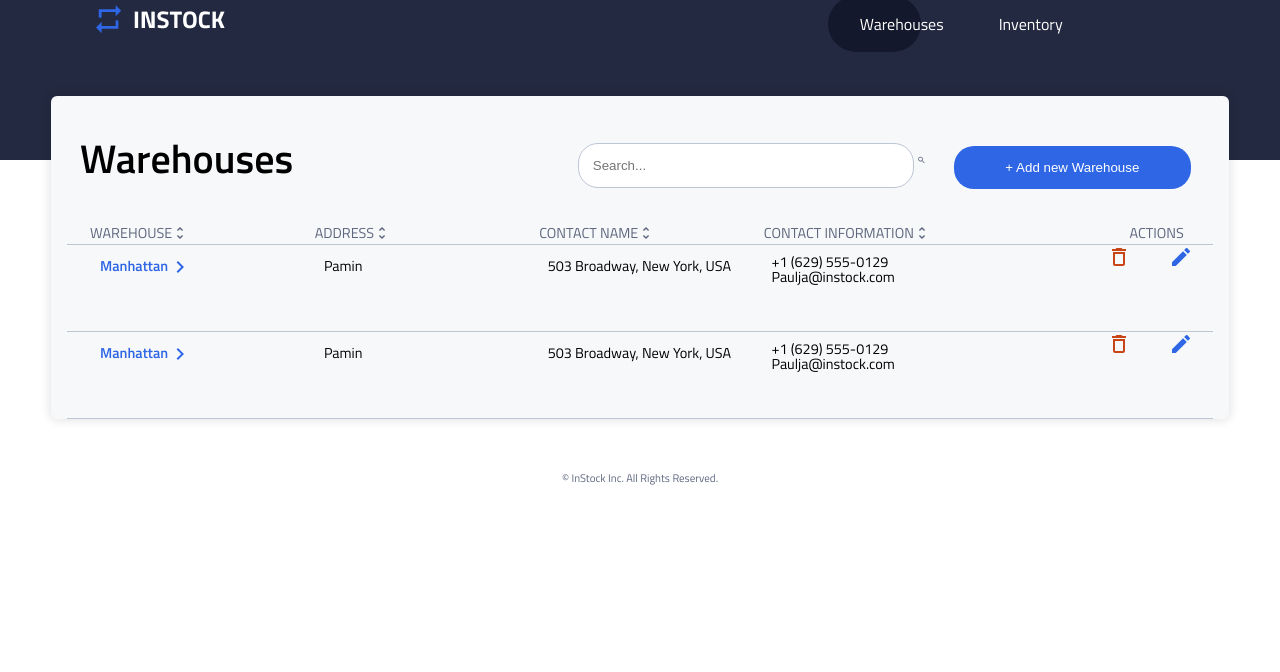
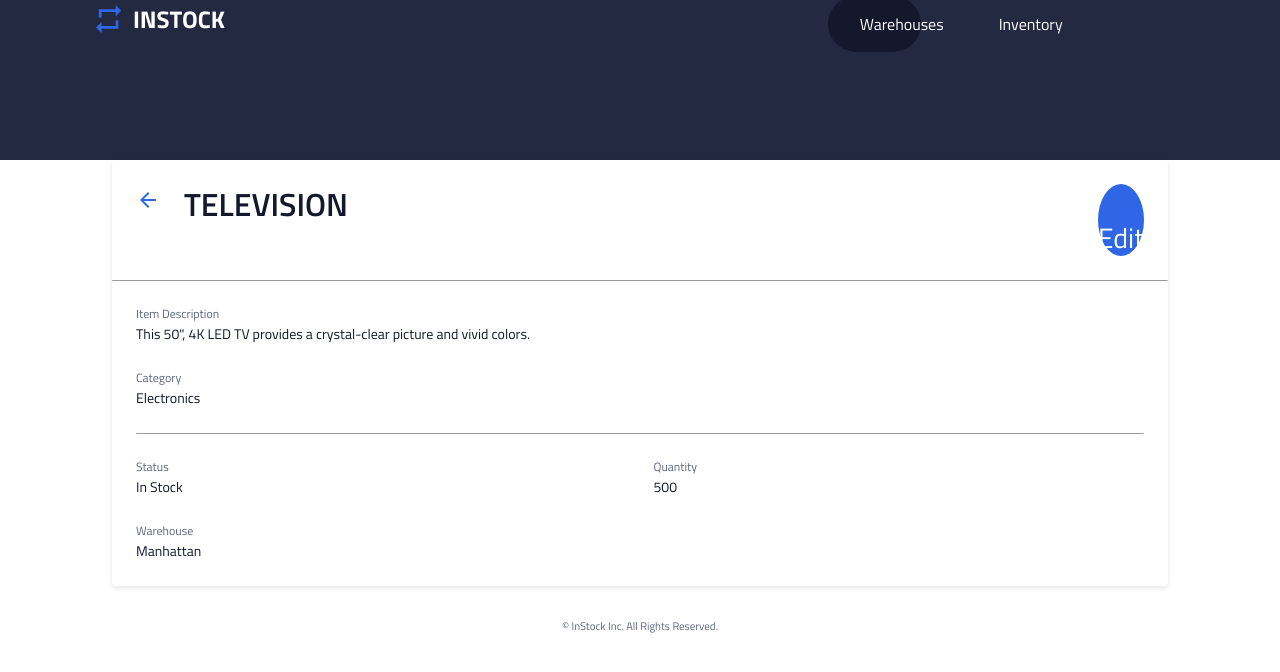
Before and after one commit to jaskaurbrar14/InStock, a React (Create React App) app: page /inventory-item in a window 1280 px wide. Shown: the top 672 px of the page. Built offline with nearby package versions, Linux system fonts and the light colour scheme.

Commit message:
create inventory item detail component, add teh jsx and scss for this component

```diff
--- a/src/App.js
+++ b/src/App.js
@@ -4,18 +4,18 @@ import Header from "./Components/Header/Header";
 import Footer from "./Components/Footer/Footer";
 import EditWarehouse from "./Components/Edit-warehouse/editWarehouse";
 import WarehouseList from "./Components/WarehouseList/WarehouseList";
-import WarehousesList from "./Components/WarehousesList/WarehousesList";
+import InventoryItemDetails from "./Components/InventoryItemDetails/InventoryItemDetails";
 
 function App() {
   return (
     <BrowserRouter>
       <Header />
-      <WarehouseList></WarehouseList>
+      {/* <WarehouseList></WarehouseList> */}
       <main className="main">
         <Routes>
-          <Route element={<EditWarehouse />} />
+          <Route path="/" element={<WarehouseList />} />
           <Route path="/edit-warehouse" element={<EditWarehouse />} />
-          <Route path="/" element={<WarehousesList />} />
+          <Route path="/inventory-item" element={<InventoryItemDetails />} />
         </Routes>
       </main>
       <Footer />
--- a/src/Components/InventoryItemDetails/InventoryItemDetails.js
+++ b/src/Components/InventoryItemDetails/InventoryItemDetails.js
@@ -1,52 +1,61 @@
-import React, { useEffect, useRef } from "react";
+import React from "react";
 import edit from "../../assets/Icons/edit-24px.svg";
 import backArrow from "../../assets/Icons/arrow_back-24px.svg";
-import ReactDom from "react-dom";
 import "./InventoryItemDetails.scss";
-
-import React from "react";
+import { Link } from "react-router-dom";
 
 function InventoryItemDetails() {
   return (
-    <section>
-      <div>
-        <button>
-          <img src={backArrow} alt="back arrow icon" />
-        </button>{" "}
-        <h1>TELEVISION</h1>
-        <button>
-          <img src={edit} alt="edit icon" />
-        </button>
+    <section className="Inventory">
+      <div className="Inventory__header">
+        <Link className="Inventory__header-backlink">
+          <img
+            className="Inventory__header-backlink-img"
+            src={backArrow}
+            alt="back arrow icon"
+          />
+        </Link>{" "}
+        <h1 className="Inventory__header-heading">TELEVISION</h1>
+        <Link className="Inventory__header-editlink">
+          <img
+            className="Inventory__header-editlink-img"
+            src={edit}
+            alt="edit icon"
+          />
+          <p className="Inventory__header-editlink-text">Edit</p>
+        </Link>
       </div>
-      <hr />
-      <article>
-        <div>
-          <p>Item description</p>
-          <p>
+      <hr className="Inventory__divider" />
+      <article className="Inventory__details">
+        <div className="Inventory__details-description">
+          <p className="Inventory__details-description-label">
+            Item description
+          </p>
+          <p className="Inventory__details-description-text">
             This 50", 4K LED TV provides a crystal-clear picture and vivid
             colors.
           </p>
         </div>
-        <div>
-          {" "}
-          <p>Category</p>
-          <p>Electronics</p>
+        <div className="Inventory__details-category">
+          <p className="Inventory__details-category-label">Category</p>
+          <p className="Inventory__details-category-text">Electronics</p>
         </div>
-        <div>
-          <div>
+        <hr className="Inventory__details-divider" />
+        <div className="Inventory__stock">
+          <div className="Inventory__stock-status">
             {" "}
-            <p>Status</p>
-            <p></p>
+            <p className="Inventory__stock-status-label">Status</p>
+            <p className="Inventory__stock-status-text">In Stock</p>
           </div>
-          <div>
+          <div className="Inventory__stock-quantity">
             {" "}
-            <p>Quantity</p>
-            <p>500</p>
+            <p className="Inventory__stock-quantity-label">Quantity</p>
+            <p className="Inventory__stock-quantity-text">500</p>
           </div>
-          <div>
+          <div className="Inventory__stock-warehouse">
             {" "}
-            <p>Warehouse</p>
-            <p>Manhattan</p>
+            <p className="Inventory__stock-warehouse-label">Warehouse</p>
+            <p className="Inventory__stock-warehouse-text">Manhattan</p>
           </div>
         </div>
       </article>
--- a/src/Components/InventoryItemDetails/InventoryItemDetails.scss
+++ b/src/Components/InventoryItemDetails/InventoryItemDetails.scss
@@ -10,3 +10,182 @@
   padding: 0;
   box-sizing: border-box;
 }
+.Inventory {
+  margin: 0 1rem;
+  border-radius: 0.25rem;
+  background-color: $primary-white;
+  box-shadow: 0 2px 5px 0 rgba(19, 24, 44, 0.1);
+  @include mobile-header;
+  color: $primary-black;
+  display: flex;
+  flex-direction: column;
+  @include tablet-and-desktop {
+    margin: 0 2rem;
+  }
+  @include desktop {
+    margin: 0 7rem;
+  }
+  &__header {
+    display: flex;
+    gap: 1rem;
+    padding: 1.5rem;
+    &-backlink {
+      &-img {
+      }
+    }
+    &-heading {
+      @include mobile-header;
+      font-weight: $text-demi;
+      margin-left: 0.5rem;
+      @include tablet-and-desktop {
+        @include tabdesk-header;
+      }
+    }
+    &-editlink {
+      display: flex;
+      background-color: $primary-indigo;
+      margin-left: auto;
+      display: block;
+      border-radius: 50%;
+      &-img {
+        fill: $primary-white;
+      }
+      &-text {
+        color: $primary-white;
+
+        display: none;
+        @include tablet-and-desktop {
+          display: block;
+        }
+      }
+    }
+  }
+  &__divider {
+    border-bottom: 1px solid $secondary-cloud;
+    @include tablet-and-desktop {
+      border-left: 1px solid $secondary-cloud;
+      border-bottom: none;
+      text-align: center;
+    }
+  }
+  &__details {
+    padding: 1.5rem;
+    display: flex;
+    flex-direction: column;
+    gap: 1.5rem;
+    &-description {
+      &-label {
+        @include mobile-table-header;
+        color: $secondary-slate;
+        text-transform: capitalize;
+        @include desktop {
+          @include tabdesk-table-header;
+        }
+      }
+
+      &-text {
+        @include mobile-p2-body-medium;
+        color: $primary-black;
+        @include desktop {
+          @include tabdesk-p2-body-medium;
+        }
+      }
+    }
+    &-category {
+      &-label {
+        @include mobile-table-header;
+        color: $secondary-slate;
+        text-transform: capitalize;
+        @include desktop {
+          @include tabdesk-table-header;
+        }
+      }
+
+      &-text {
+        @include mobile-p2-body-medium;
+        color: $primary-black;
+        @include desktop {
+          @include tabdesk-p2-body-medium;
+        }
+      }
+    }
+    &-divider {
+      display: none;
+      border-bottom: 1px solid $secondary-cloud;
+      @include tablet-and-desktop {
+        display: block;
+
+        border-left: 1px solid $secondary-cloud;
+        border-bottom: none;
+        text-align: center;
+      }
+    }
+  }
+
+  &__stock {
+    display: flex;
+    gap: 1.5rem;
+    flex-wrap: wrap;
+    &-status {
+      flex-grow: 1;
+      min-width: 0;
+      &-label {
+        @include mobile-table-header;
+        color: $secondary-slate;
+        text-transform: capitalize;
+        @include desktop {
+          @include tabdesk-table-header;
+        }
+      }
+
+      &-text {
+        @include mobile-p2-body-medium;
+        color: $primary-black;
+        @include desktop {
+          @include tabdesk-p2-body-medium;
+        }
+      }
+    }
+    &-quantity {
+      flex-grow: 1;
+      min-width: 0;
+      &-label {
+        @include mobile-table-header;
+        color: $secondary-slate;
+        text-transform: capitalize;
+        @include desktop {
+          @include tabdesk-table-header;
+        }
+      }
+
+      &-text {
+        @include mobile-p2-body-medium;
+        color: $primary-black;
+        @include desktop {
+          @include tabdesk-p2-body-medium;
+        }
+      }
+    }
+    &-warehouse {
+      flex-grow: 2;
+      min-width: 100%;
+
+      &-label {
+        @include mobile-table-header;
+        color: $secondary-slate;
+        text-transform: capitalize;
+        @include desktop {
+          @include tabdesk-table-header;
+        }
+      }
+
+      &-text {
+        @include mobile-p2-body-medium;
+        color: $primary-black;
+        @include desktop {
+          @include tabdesk-p2-body-medium;
+        }
+      }
+    }
+  }
+}
```
Also changed, not shown: src/Components/WarehouseList/WarehouseList.js (+0 -25 lines).
